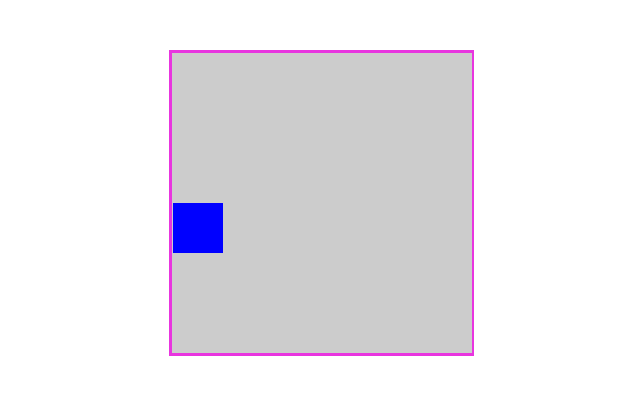
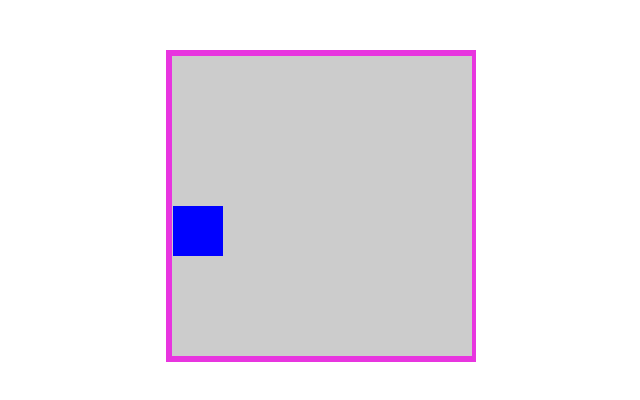
Before and after one commit to Kutkov/MoveCube, a plain HTML site: page index.html in a window 1280 px wide. Shown: the whole page, without its empty margins (319-959 px from the left). Drawn offline with Linux system fonts and the light colour scheme.

Commit message:
more pixels

```diff
--- a/test-soloLernJs.html
+++ b/index.html
@@ -39,10 +39,10 @@
 		var box = document.getElementById('box');
 		var container = document.getElementById('container');
 
-		container.style.borderRightWidth = '3px';
-		container.style.borderLeftWidth = '3px';
-		container.style.borderTopWidth = '3px';
-		container.style.borderBottomWidth = '3px';
+		container.style.borderRightWidth = '6px';
+		container.style.borderLeftWidth = '6px';
+		container.style.borderTopWidth = '6px';
+		container.style.borderBottomWidth = '6px';
 
 		var containerRight = container.style.borderRightWidth;
 		var containerLeft = container.style.borderLeftWidth;
@@ -60,7 +60,7 @@
 				pos = 0;
 				box.style.background = 'red';
 				TimeLeft = setInterval(MoveLeft, 10);
-				containerRight = parseInt(containerRight) - 1 + 'px';
+				containerRight = parseInt(containerRight) - 2 + 'px';
 				container.style.borderRightWidth = containerRight;
 			}
 			else{
@@ -76,7 +76,7 @@
 				pos = 0;
 				box.style.background = 'red';
 				TimeRight = setInterval(MoveRight, 10);
-				containerLeft = parseInt(containerLeft) - 1 + 'px';
+				containerLeft = parseInt(containerLeft) - 2 + 'px';
 				container.style.borderLeftWidth = containerLeft;
 			}
 			else{
@@ -93,7 +93,7 @@
 				clearInterval (TimeBottom);
 				box.style.background = 'red';
 				TimeTop = setInterval(MoveTop, 10);
-				containerBottom = parseInt(containerBottom) - 1 + 'px';
+				containerBottom = parseInt(containerBottom) - 2 + 'px';
 				container.style.borderBottomWidth = containerBottom;
 			}
 			else{
@@ -111,7 +111,7 @@
 				clearInterval(TimeTop);
 				box.style.background = 'red';
 				TimeBottom = setInterval(MoveBottom, 10);
-				containerTop = parseInt(containerTop) - 1 + 'px';
+				containerTop = parseInt(containerTop) - 2 + 'px';
 				container.style.borderTopWidth = containerTop;
 			}
 			else{
```
